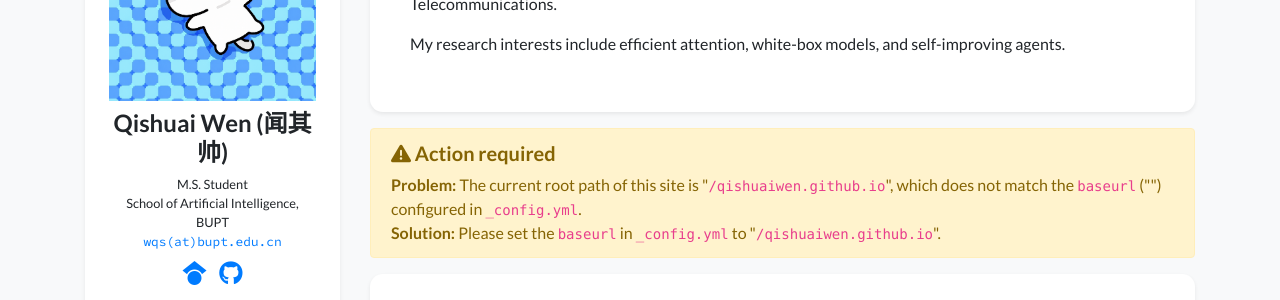
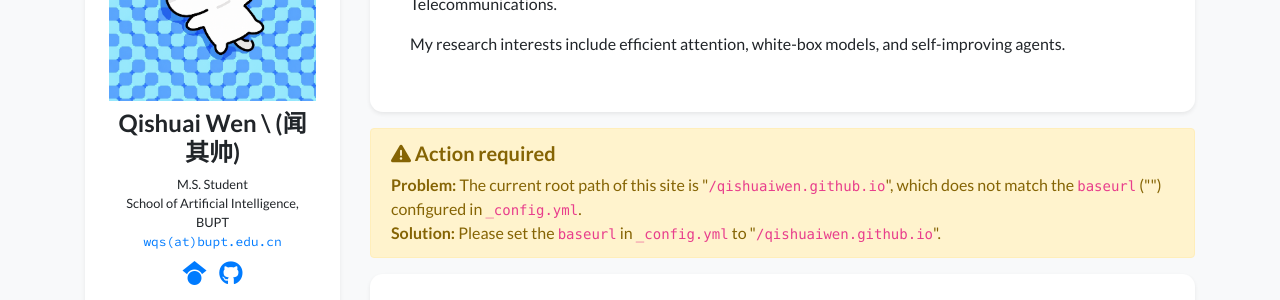
Before and after one commit to QishuaiWen/qishuaiwen.github.io, a Jekyll site: the page built from index.html, in a window 1280 px wide. Shown: the part 210-510 px from the top of the page. Built offline with Jekyll 4.4.1, drawn with Linux system fonts in a browser that asks for light colours; nearby versions of some CDN libraries; a style sheet for code colours, icons or effects is not loaded.

```diff
--- a/_data/profile.yml
+++ b/_data/profile.yml
@@ -1,4 +1,4 @@
-primary_name: "Qishuai Wen (闻其帅)"
+primary_name: "Qishuai Wen \\ (闻其帅)"
 # secondary_name: "Wen"
 # navbar_name: "Qishuai Wen"
 
```
